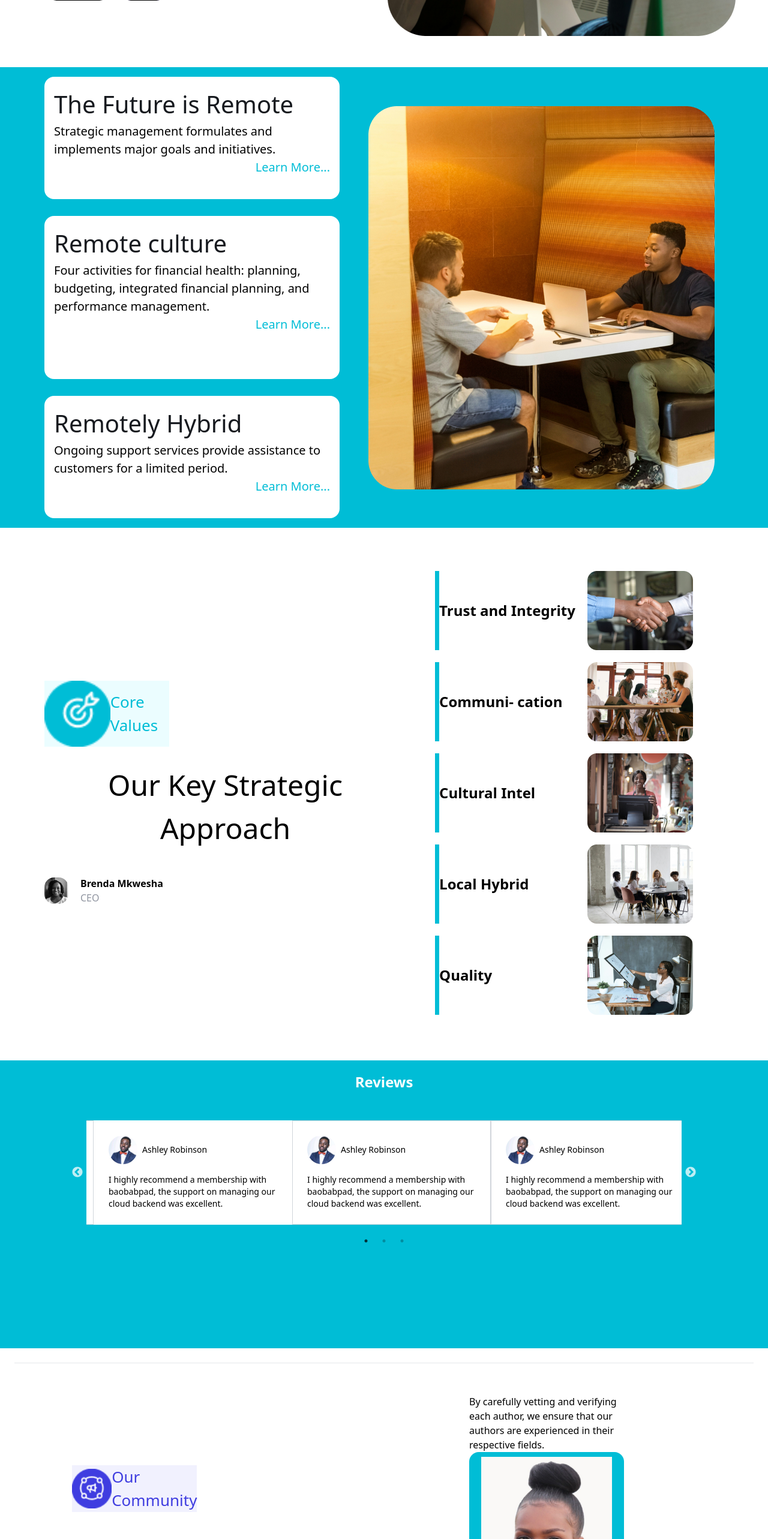
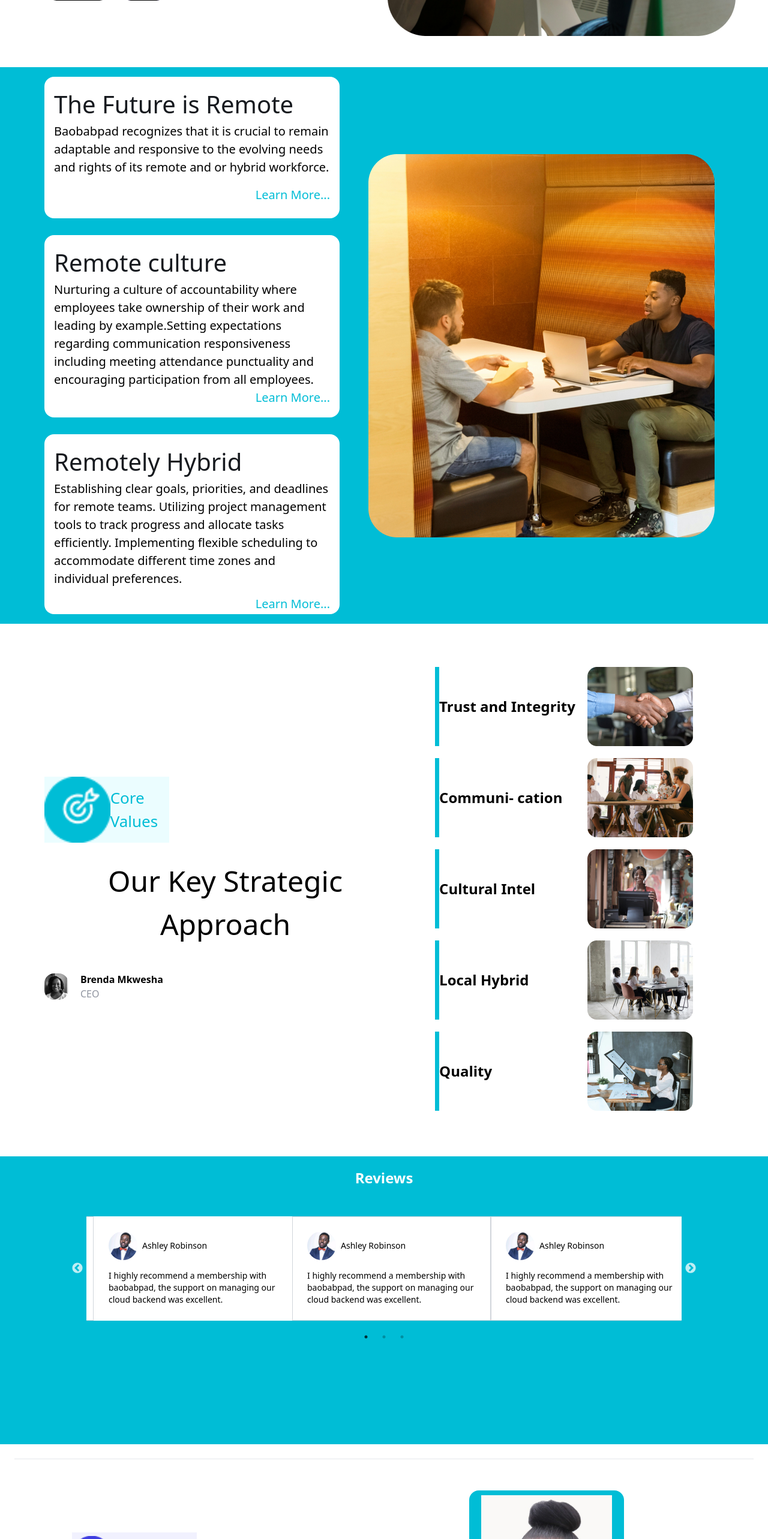
Before and after one commit to baobabpad-pilot/baobabpad_frontend_v0, a Next.js app: page /Remote in a window 1280 px wide. Shown: the part 1320-3886 px from the top of the page at 60% size. Built offline with nearby package versions, Linux system fonts and the light colour scheme.

Commit message:
some changes on footer,cloud, digitalx and remote

```diff
--- a/src/components/Footer.tsx
+++ b/src/components/Footer.tsx
@@ -14,8 +14,8 @@ const navLinks: NavLink[] = [
   { id: "tfgbuyhejni3m", label: "Baobabpad", href: "/Baobabpad" },
   { id: "4389hunref", label: "Solutions", href: "/Solutions" },
   { id: "9ol,ytgrer", label: "Careers", href: "/Careers" },
-  { id: "buh43jnadsgqwe", label: "Try for free", href: "/Businessform" },
-  { id: "akljhqkjwebr", label: "Login", href: "/LoginForm" },
+  { id: "buh43jnadsgqwe", label: "Try for free", href: "/Subscription" },
+  { id: "akljhqkjwebr", label: "Login", href: "/login" },
 ];
 
 interface FooterProps {}
@@ -73,8 +73,8 @@ const Footer: React.FC<FooterProps> = () => {
            </div>
            <div className="flex flex-col">
             <a href="/Careers" className="hover:text-gray-300 ">Careers</a>
-            <a  href="/Businessform" className="hover:text-gray-300">Try for free</a>
-            <a  href="/LoginForm" className="hover:text-gray-300">Login</a>
+            <a  href="/Subscription" className="hover:text-gray-300">Try for free</a>
+            <a  href="/login" className="hover:text-gray-300">Login</a>
            </div>
           </div>
 
--- a/src/pages/Cloud.tsx
+++ b/src/pages/Cloud.tsx
@@ -272,11 +272,7 @@ const Cloud = () => {
             <p className="text-[3rem]"> Gain insights from our AI Expert </p>
           </div>
           <div className="w-full md:w-[35%] flex-col justify-center m-1 ">
-            <p className="w-[70%]">
 
-              By carefully vetting and verifying each author, we ensure that our
-              authors are experienced in their respective fields.
-            </p>
             <div className="bg-[#00BDD6]  flex flex-col justify-center  items-center text-white w-[65%]  p-2  rounded-[1rem]">
               <img src="reuben_nyaribari.png" alt="" className="w-[90%]" />
               <h3 className="text-[2rem]">Reuben  Nyaribari</h3>
--- a/src/pages/DigitalX.tsx
+++ b/src/pages/DigitalX.tsx
@@ -265,10 +265,7 @@ const DigitalX = () => {
             <p className="text-[3rem]">Gain insights from our cloud expert </p>
           </div>
           <div className="w-full md:w-[35%] flex-col justify-center m-1 ">
-            <p className="w-[70%]">
-              By carefully vetting and verifying each author, we ensure that our
-              authors are experienced in their respective fields.
-            </p>
+
             <div className="bg-[#00BDD6]  flex flex-col justify-center  items-center text-white w-[65%]  p-2  rounded-[1rem]">
               <img src="jacob_mwale_tech_lead.jpg" alt="" className="w-[90%]" />
               <h3 className="text-[2rem]">Jacob Mwale</h3>
--- a/src/pages/Remote.tsx
+++ b/src/pages/Remote.tsx
@@ -190,36 +190,36 @@ const Remote = () => {
 
         <section id="2" className="flex mt-1 flex-col md:flex-row bg-[#00BDD6] flex-wrap justify-center items-center">
           <div className="flex flex-col p-4 text-white items-start justify-center gap-y-7 gap-x-12 text-[1.25rem] max-w-full md:max-w-[50%]">
-            <div className="sm:w-100% md:w-[30.75rem] w-[22rem]  md:h-[12.75rem]  h-[14.75rem] bg-white rounded-[1rem] flex flex-col text-black p-4 text-[#171A1F]">
+            <div className="sm:w-100% md:w-[30.75rem] w-[22rem]  md:h-[14.75rem]  h-[14.75rem] bg-white rounded-[1rem] flex flex-col text-black p-4 text-[#171A1F]">
               <span className="text-[#171A1F] font-[500] md:text-[2.5rem] text-[2rem]">
                 The Future is Remote
               </span>
               <span className="">
-              Strategic management formulates and implements major goals and initiatives.
+              Baobabpad recognizes that it is crucial to remain adaptable and responsive to the evolving needs and rights of its remote and or hybrid workforce.
+              </span>
+              <div className="w-[100%] hidden md:flex justify-end mt-4">
+                <span className="text-[#00BDD6]">Learn More... </span>
+              </div>
+            </div>
+            <div className="sm:w-100% md:w-[30.75rem] w-[22rem] md:h-[19rem] h-[23rem] bg-white rounded-[1rem] flex flex-col text-black p-4 text-[#171A1F]">
+              <span className="text-[#171A1F] font-[500] md:text-[2.5rem] text-[2rem]">
+              Remote culture
+              </span>
+              <span className="">
+              Nurturing a culture of accountability where employees take ownership of their work and leading by example.Setting expectations regarding communication responsiveness including meeting attendance punctuality and encouraging participation from all employees.
               </span>
               <div className="w-[100%] hidden md:flex justify-end">
                 <span className="text-[#00BDD6]">Learn More... </span>
               </div>
             </div>
-            <div className="sm:w-100% md:w-[30.75rem] w-[22rem] h-[17rem] bg-white rounded-[1rem] flex flex-col text-black p-4 text-[#171A1F]">
-              <span className="text-[#171A1F] font-[500] md:text-[2.5rem] text-[2rem]">
-              Remote culture
-              </span>
-              <span className="">
-              Four activities for financial health: planning, budgeting, integrated financial planning, and performance management.
-              </span>
-              <div className="w-[100%] hidden md:flex justify-end">
-                <span className="text-[#00BDD6]">Learn More... </span>
-              </div>
-            </div>
-            <div className="sm:w-100% md:w-[30.75rem] w-[22rem] md:h-[12.75rem] h-[15.75rem] bg-white rounded-[1rem] flex flex-col text-black p-4 text-[#171A1F]">
+            <div className="sm:w-100% md:w-[30.75rem] w-[22rem] md:h-[18.75rem] h-[20.75rem] bg-white rounded-[1rem] flex flex-col text-black p-4 text-[#171A1F]">
               <span className="text-[#171A1F] font-[500] md:text-[2.5rem] text-[2rem]">
               Remotely Hybrid
               </span>
               <span className="">
-               Ongoing support services provide assistance to customers for a limited period.
+              Establishing clear goals, priorities, and deadlines for remote teams. Utilizing project management tools to track progress and allocate tasks efficiently. Implementing flexible scheduling to accommodate different time zones and individual preferences.
               </span>
-              <div className="w-[100%] hidden md:flex justify-end">
+              <div className="w-[100%] hidden md:flex justify-end mt-3">
                 <span className="text-[#00BDD6]">Learn More... </span>
               </div>
             </div>
@@ -281,11 +281,7 @@ const Remote = () => {
             <p className="text-[3rem]">Gain insights from our remote expert </p>
           </div>
           <div className="w-full md:w-[35%] flex-col justify-center m-1 ">
-            <p className="w-[70%]">
 
-              By carefully vetting and verifying each author, we ensure that our
-              authors are experienced in their respective fields.
-            </p>
             <div className="bg-[#00BDD6]  flex flex-col justify-center  items-center text-white w-[65%]  p-2  rounded-[1rem]">
               <img src="/selma_h.png" alt="" className="w-[90%]" />
               <h3 className="text-[2rem]">Selma H.</h3>
```
